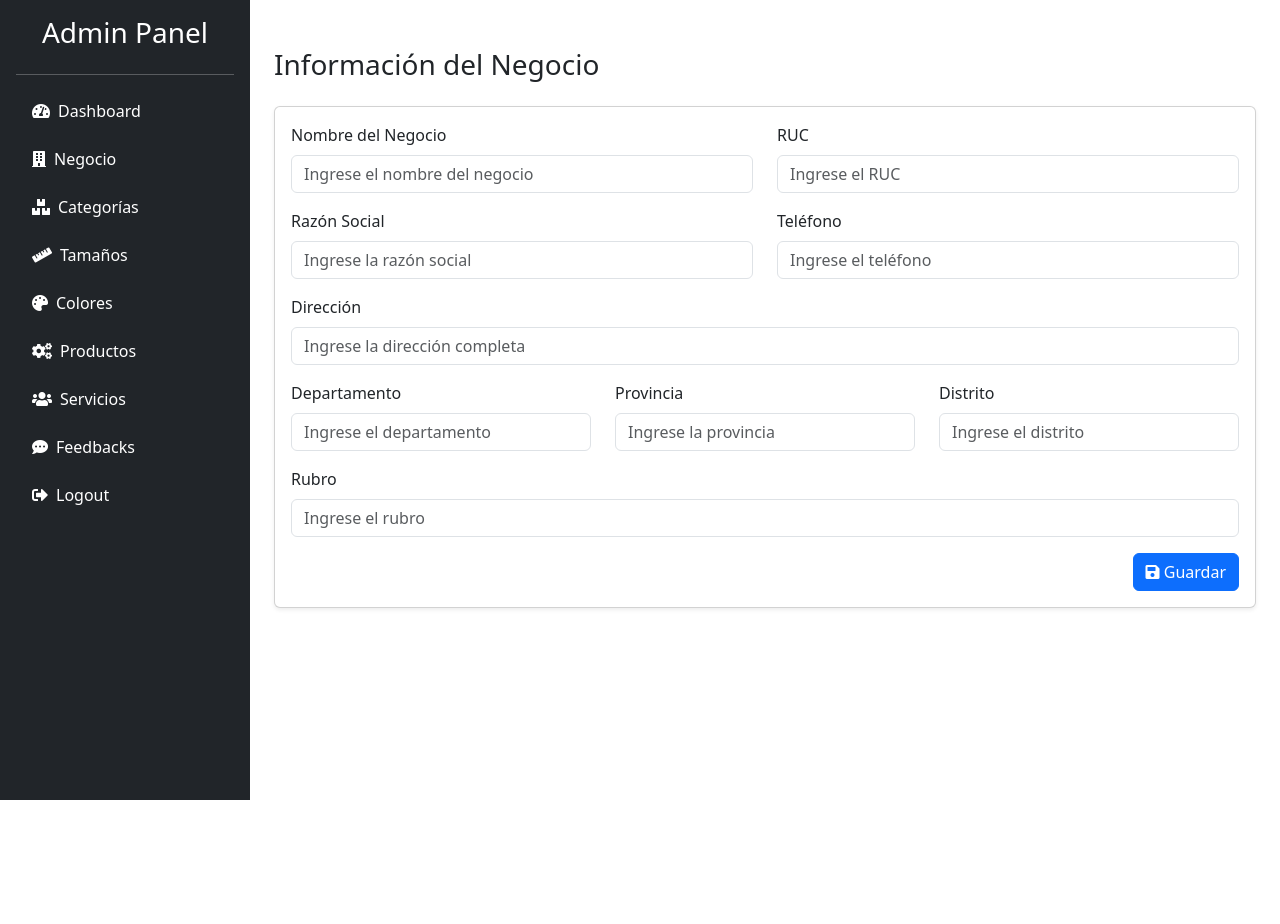
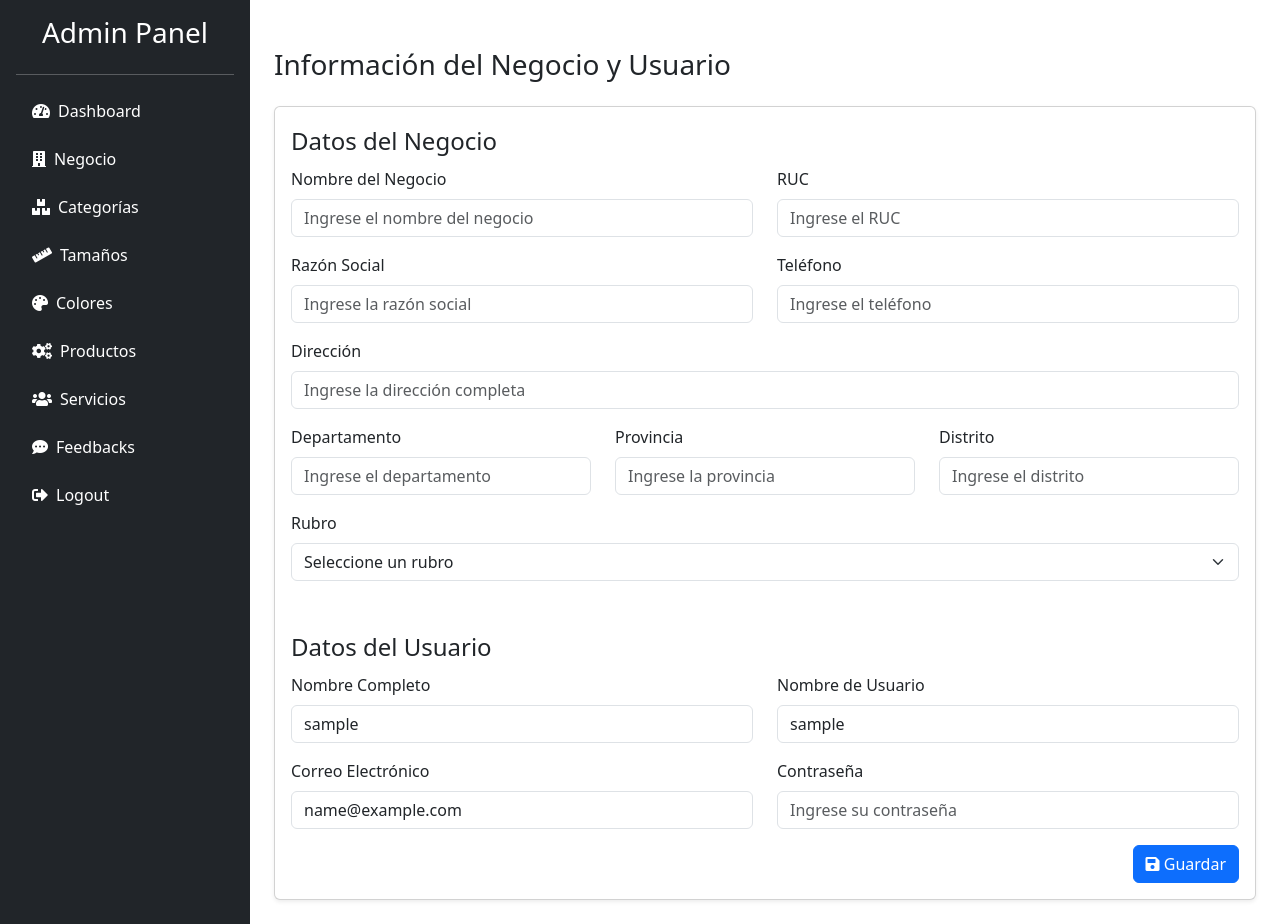
Before and after one commit to Kabudence/Emprende_mas_Alquiler_josue2, a Flask app: page /negocios/ in a window 1280 px wide. Before the commit the page ends 800 px from the top, so only its background shows below. Run offline with Flask 3, Linux system fonts and the light colour scheme; the visitor is signed in with stand-in values (Sample User, id 1); data that the repository does not hold is empty; parts of the project's set-up code (start-up, migrations or seed data) failed here and were passed over.

Commit message:
agregando información del usaurio al formulario de negocio

```diff
--- a/app/negocios/routes.py
+++ b/app/negocios/routes.py
@@ -9,24 +9,35 @@ from . import negocios
 def index():
     negocio = Negocio.query.filter_by(usuario_id=current_user.id).first()
     rubros = Rubro.query.all()
-    return render_template('negocios/index.html', negocio=negocio, rubros=rubros)
+    usuario = current_user
+    return render_template('negocios/index.html', negocio=negocio, rubros=rubros, usuario=usuario)
 
 
 @negocios.route('/guardar', methods=['POST'])
 @login_required
 def guardar():
     negocio = Negocio.query.filter_by(usuario_id=current_user.id).first()
+    usuario = current_user
 
     try:
-        # Obtener el nombre del rubro ingresado
-        rubro_nombre = request.form['rubro_nombre'].strip()
-        rubro = Rubro.query.filter_by(nombre=rubro_nombre).first()
+        # Obtener el ID del rubro seleccionado y el valor del nuevo rubro
+        rubro_id = request.form.get('rubro_id')
+        nuevo_rubro = request.form.get('nuevo_rubro', '').strip()
 
-        # Crear el rubro si no existe
+        # Determinar el rubro a usar
+        if rubro_id == "nuevo" and nuevo_rubro:
+            # Crear el nuevo rubro si no existe
+            rubro = Rubro.query.filter_by(nombre=nuevo_rubro).first()
+            if not rubro:
+                rubro = Rubro(nombre=nuevo_rubro)
+                db.session.add(rubro)
+                db.session.commit()  # Guardar para asignar el ID
+        else:
+            # Usar el rubro existente seleccionado
+            rubro = Rubro.query.get(rubro_id)
+
         if not rubro:
-            rubro = Rubro(nombre=rubro_nombre)
-            db.session.add(rubro)
-            db.session.commit()  # Guardar para asignar ID al rubro
+            raise ValueError("Debe seleccionar un rubro válido o agregar uno nuevo.")
 
         # Actualizar o crear el negocio
         if negocio:
@@ -56,7 +67,16 @@ def guardar():
             db.session.add(nuevo_negocio)
             flash('Negocio registrado exitosamente.', 'success')
 
+        # Actualizar datos del usuario
+        usuario.nombre_usuario = request.form['nombre_usuario']
+        usuario.username = request.form['username']
+        usuario.email = request.form['email']
+        if request.form['password']:
+            usuario.password = request.form['password']
         db.session.commit()
+
+        flash('Datos del usuario actualizados exitosamente.', 'success')
+
     except Exception as e:
         db.session.rollback()
         flash(f'Ocurrió un error al guardar los datos: {str(e)}', 'danger')
--- a/app/negocios/templates/negocios/index.html
+++ b/app/negocios/templates/negocios/index.html
@@ -3,22 +3,16 @@
 {% block title %}Gestión de Negocio{% endblock %}
 
 {% block content %}
-<h1 class="h3 my-4 text-underline">Información del Negocio</h1>
-
-<!-- {% with messages = get_flashed_messages(with_categories=true) %}
-    {% if messages %}
-        {% for category, message in messages %}
-        <div class="alert alert-{{ category }} alert-dismissible fade show" role="alert">
-            {{ message }}
-            <button type="button" class="btn-close" data-bs-dismiss="alert" aria-label="Close"></button>
-        </div>
-        {% endfor %}
-    {% endif %}
-{% endwith %} -->
+<h1 class="h3 my-4 text-underline">Información del Negocio y Usuario</h1>
 
 <div class="card shadow-sm">
     <div class="card-body">
         <form action="{{ url_for('negocios.guardar') }}" method="POST">
+
+            <!-- Fieldset para datos del negocio -->
+            <fieldset class="mb-4">
+                <legend>Datos del Negocio</legend>
+
                 <div class="row mb-3">
                     <div class="col-md-6">
                         <label for="nombre_negocio" class="form-label">Nombre del Negocio</label>
@@ -29,7 +23,6 @@
                         <input type="text" class="form-control" id="ruc" name="ruc" value="{{ negocio.ruc if negocio else '' }}" placeholder="Ingrese el RUC" required>
                     </div>
                 </div>
-
 
                 <div class="row mb-3">
                     <div class="col-md-6">
@@ -42,14 +35,12 @@
                     </div>
                 </div>
 
-
                 <div class="row mb-3">
                     <div class="col-md-12">
                         <label for="direccion" class="form-label">Dirección</label>
                         <input type="text" class="form-control" id="direccion" name="direccion" value="{{ negocio.direccion if negocio else '' }}" placeholder="Ingrese la dirección completa" required>
                     </div>
                 </div>
-
 
                 <div class="row mb-3">
                     <div class="col-md-4">
@@ -66,17 +57,52 @@
                     </div>
                 </div>
 
+                <!-- Selector de rubro con opción para agregar -->
+                <div class="row mb-3">
+                    <div class="col-md-12">
+                        <label for="rubro_id" class="form-label">Rubro</label>
+                        <select class="form-select mb-2" id="rubro_id" name="rubro_id" onchange="toggleNuevoRubro()" required>
+                            <option value="" disabled selected>Seleccione un rubro</option>
+                            {% for rubro in rubros %}
+                                <option value="{{ rubro.id }}" {% if negocio and negocio.rubro_id == rubro.id %}selected{% endif %}>
+                                    {{ rubro.nombre }}
+                                </option>
+                            {% endfor %}
+                            <option value="nuevo">Agregar nuevo rubro</option>
+                        </select>
+                        <input type="text" class="form-control d-none" id="nuevo_rubro" name="nuevo_rubro" placeholder="Ingrese un nuevo rubro">
+                    </div>
+                </div>
+            </fieldset>
+
+            <!-- Fieldset para datos del usuario -->
+            <fieldset>
+                <legend>Datos del Usuario</legend>
 
                 <div class="row mb-3">
-                <div class="col-md-12">
-                    <label for="rubro_nombre" class="form-label">Rubro</label>
-                    <input type="text" class="form-control" id="rubro_nombre" name="rubro_nombre"
-                           value="{{ negocio.rubro.nombre if negocio and negocio.rubro else '' }}"
-                           placeholder="Ingrese el rubro" required>
+                    <div class="col-md-6">
+                        <label for="nombre_usuario" class="form-label">Nombre Completo</label>
+                        <input type="text" class="form-control" id="nombre_usuario" name="nombre_usuario" value="{{ current_user.nombre_usuario }}" placeholder="Ingrese su nombre completo" required>
+                    </div>
+                    <div class="col-md-6">
+                        <label for="username" class="form-label">Nombre de Usuario</label>
+                        <input type="text" class="form-control" id="username" name="username" value="{{ current_user.username }}" placeholder="Ingrese su nombre de usuario" required>
                     </div>
                 </div>
 
+                <div class="row mb-3">
+                    <div class="col-md-6">
+                        <label for="email" class="form-label">Correo Electrónico</label>
+                        <input type="email" class="form-control" id="email" name="email" value="{{ current_user.email }}" placeholder="Ingrese su correo electrónico" required>
+                    </div>
+                    <div class="col-md-6">
+                        <label for="password" class="form-label">Contraseña</label>
+                        <input type="password" class="form-control" id="password" name="password" placeholder="Ingrese su contraseña">
+                    </div>
+                </div>
+            </fieldset>
 
+            <!-- Botón de enviar -->
             <div class="text-end">
                 <button type="submit" class="btn btn-primary">
                     <i class="fas fa-save"></i> Guardar
@@ -85,4 +111,19 @@
         </form>
     </div>
 </div>
+
+<script>
+    function toggleNuevoRubro() {
+        const rubroSelect = document.getElementById('rubro_id');
+        const nuevoRubroInput = document.getElementById('nuevo_rubro');
+        if (rubroSelect.value === 'nuevo') {
+            nuevoRubroInput.classList.remove('d-none');
+            nuevoRubroInput.setAttribute('required', 'required');
+        } else {
+            nuevoRubroInput.classList.add('d-none');
+            nuevoRubroInput.removeAttribute('required');
+        }
+    }
+</script>
+
 {% endblock %}
```
Lines whose indentation alone changed are shown as unchanged.
